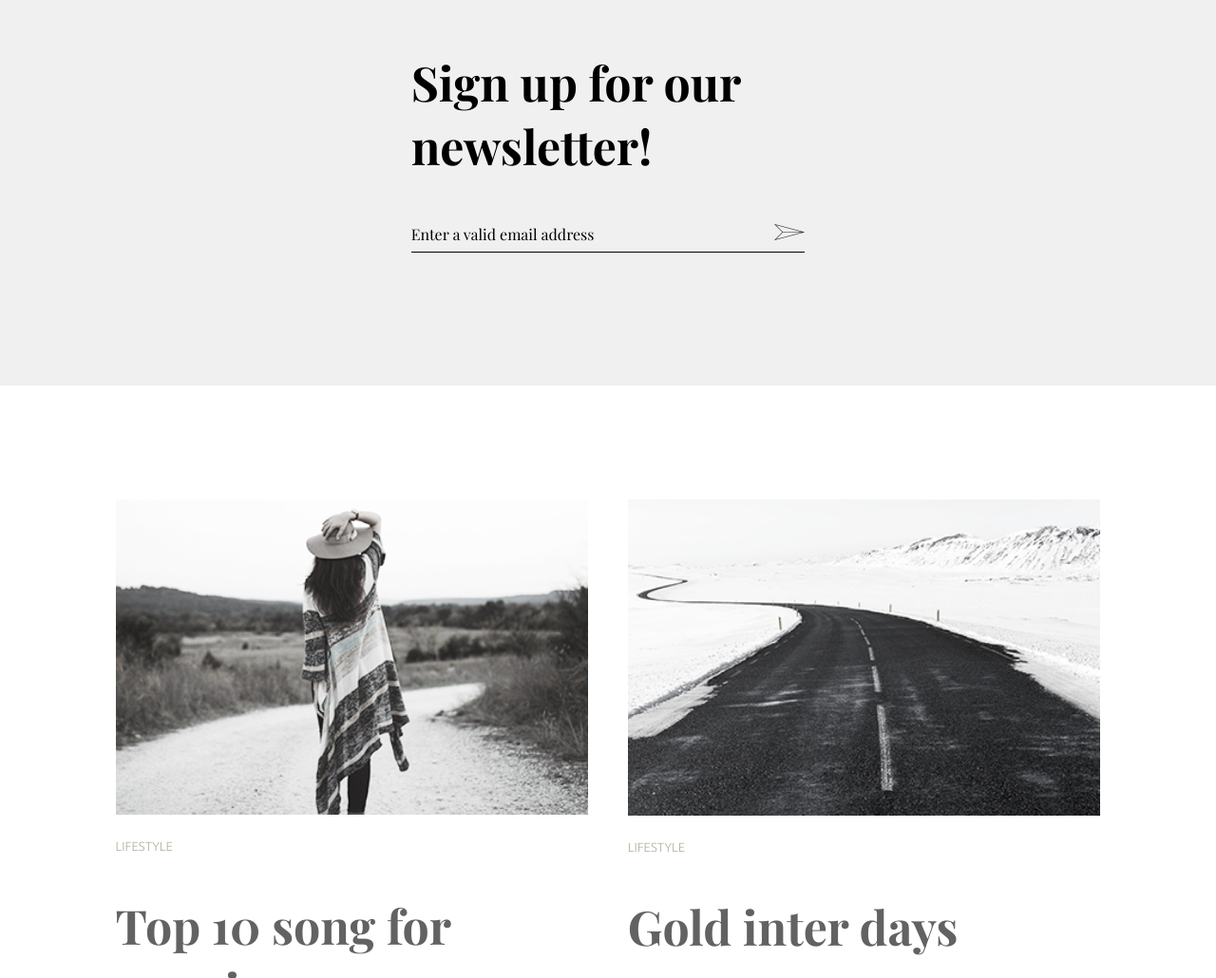
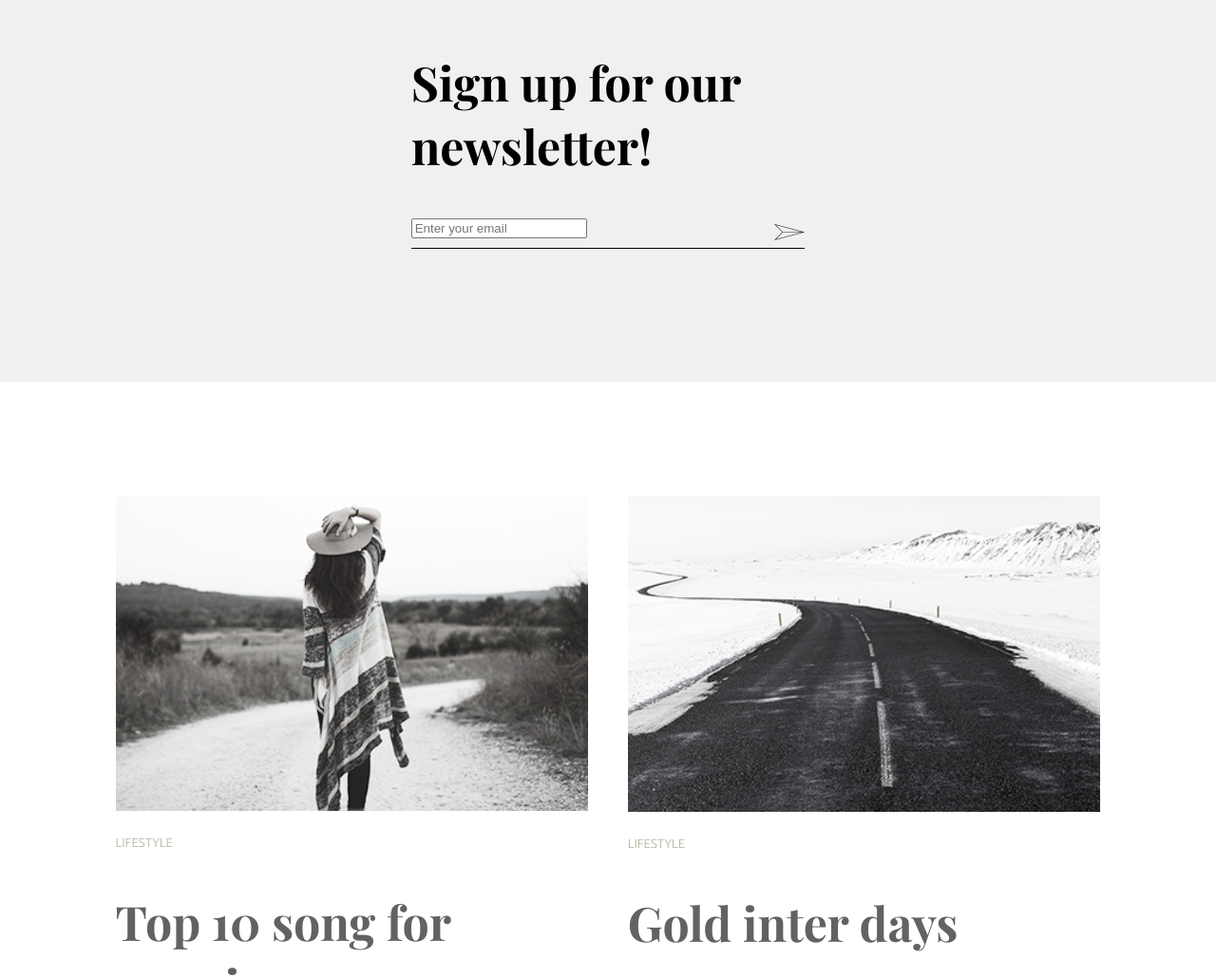
Before and after one commit to mdkawsarimran9/project7, a plain HTML site: page index.html in a window 1280 px wide. Shown: the part 3184-4214 px from the top of the page at 95% size. Drawn offline with nearby package versions, Linux system fonts and the light colour scheme; a web font is replaced by a local one.

Commit message:
Update index.html

```diff
--- a/index.html
+++ b/index.html
@@ -74,7 +74,7 @@
             <div class="signbox">
                 <h2>Sign up for our newsletter!</h2>
                 <div class="input">
-                    <p>Enter a valid email address</p><a href="#"><img src="image/icon.png" alt="images"></a>
+                    <input type="email" placeholder="Enter your email"><a href="#"><img src="image/icon.png" alt="images"></a>
                 </div>
             </div>
         </div>
```
